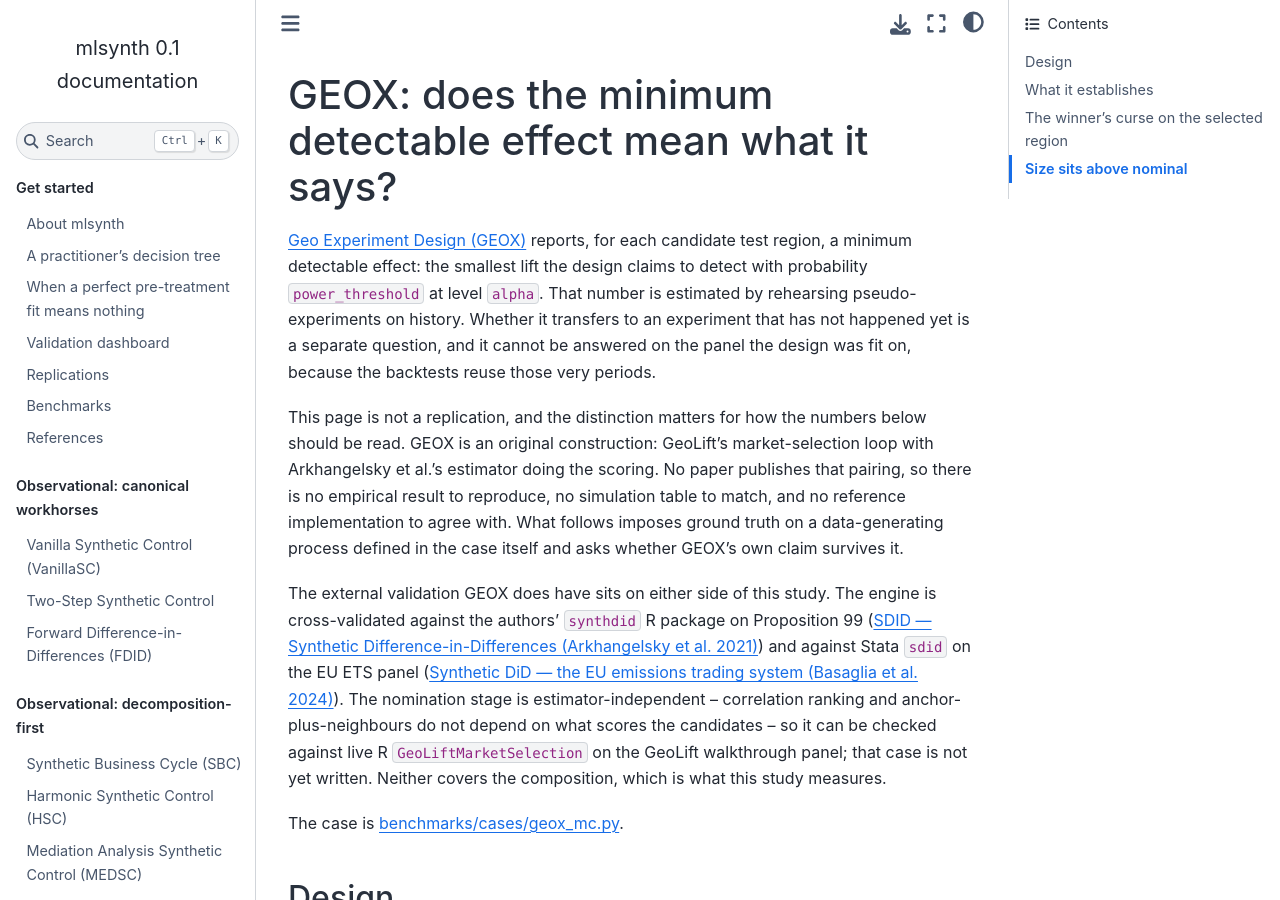
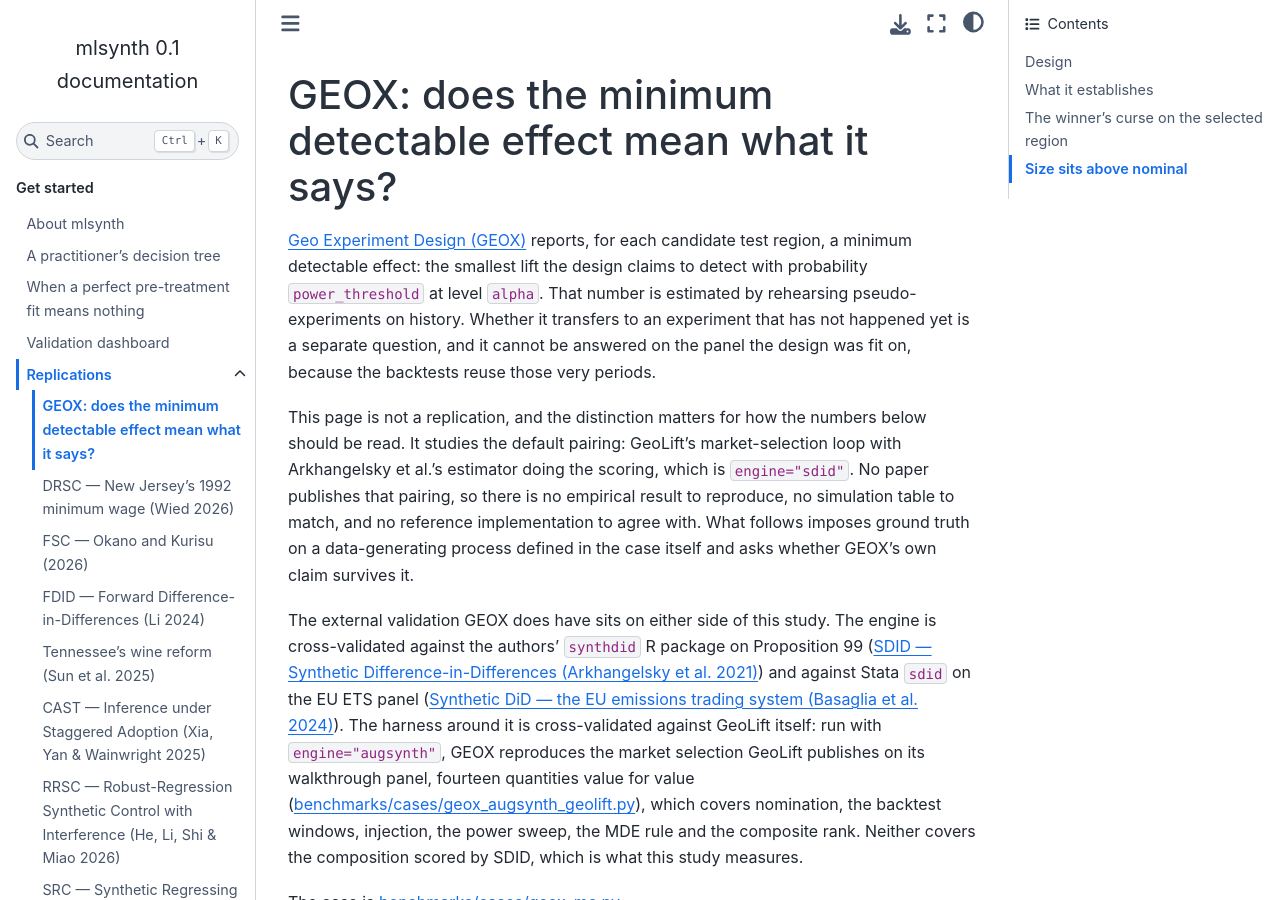
Before and after one commit to jgreathouse9/mlsynth, a Sphinx documentation site: the page built from docs/replications/geox.rst, in a window 1280 px wide and 900 px high. Built offline with Sphinx 7.4.7 and the Sphinx Book theme 1.1.4, drawn with Linux system fonts in a browser that asks for light colours; some of the changed text lies outside the part shown.

Commit message:
Bring the GEOX page up to date with the engine seam
The rename made the page's framing visible: it presented synthetic DiD as the
estimator throughout, which stopped being true when `engine` and `inference`
became settings.

- Notation now names what an engine supplies -- a pre-period-fitted
  counterfactual path -- and gives augsynth's alongside SDID's, so a reader on
  the augsynth path is not reading about a lambda that does not exist there.
- The sweep-shortcut argument generalises: no weight program sees the treated
  post block on either engine, which is what makes the analytic shift exact.
  Conformal keeps that and gives up the sigma-invariance, which is where the
  augsynth path's cost sits.
- The exact-MDE columns from #397 and the two winner MDEs from #395 were both
  undocumented. Both are documented now.

Four things on the page were wrong, not merely stale:

- The runnable example printed `metadata["winner_mde"]`, a key that does not
  exist; the run raises KeyError. It also passed `treatment_size=[2, 3, 4, 5]`
  while the output below it is the `treatment_size=2` run (31 candidates,
  atlanta + nashville). Both corrected against an actual run, and the two MDE
  keys are printed with their values.
- `winner_mde_planning` is not ordered against `winner_mde_optimistic` on a
  single panel. The correction is a tendency across panels; on this one it
  comes out lower, 0.10 against 0.15. Stated that way, with the run as the
  example.
- The Verification section stated the same paragraph twice.
- `replications/geox` sat on the line directly after `:caption:` in the
  replications toctree, so RST folded it into the caption text and the page was
  in no toctree at all. Sphinx now builds it with no geox warning outside the
  duplicate-object class the RTD config already documents.

`gen_llms_txt.py` indexed `SDIDGEO` and `GEOX` as two estimators, since both are
in `__all__` and both are classes. It now keeps the name the class carries. The
index was 80 entries and stale; regenerating brings it to 81 with GEOX.

The GeoLift cross-validation still reproduces all fourteen published values
exactly after the move.

```diff
--- a/docs/geox.rst
+++ b/docs/geox.rst
@@ -106,8 +106,11 @@ so :math:`s = 1` ends flush with the last observed period and each
 increment slides the window one period earlier. Everything before
 :math:`T_0` is the pre-period.
 
-Synthetic DiD chooses unit weights :math:`\omega` over donors and time
-weights :math:`\lambda` over pre-periods, and estimates
+What the engine supplies is a counterfactual path for :math:`y_t` fitted
+on the pre-period alone, and :math:`\hat\tau` is the average gap against
+it over the window. The default engine is synthetic DiD, which chooses
+unit weights :math:`\omega` over donors and time weights
+:math:`\lambda` over pre-periods, and estimates
 
 .. math::
 
@@ -120,8 +123,17 @@ weights :math:`\lambda` over pre-periods, and estimates
 Both weight vectors are non-negative and sum to one. Rearranged, the
 counterfactual path is
 :math:`\mathbf{Y}_{0}\omega + \big(\lambda' y_{\mathrm{pre}} - \lambda'
-\mathbf{Y}_{0,\mathrm{pre}}\omega\big)`, and :math:`\hat\tau` is the
-average gap against it over the window.
+\mathbf{Y}_{0,\mathrm{pre}}\omega\big)`.
+
+The augsynth engine has no :math:`\lambda`. It weights donors alone, and
+every pre-period counts equally: simplex synthetic-control weights first,
+then a ridge augmentation that corrects the pre-period imbalance those
+weights leave, which is what takes :math:`\omega` off the simplex. With
+``fixed_effects`` (its default, augsynth's ``fixedeff``) every unit is
+demeaned by its own pre-period mean before fitting and the level comes
+back as an intercept, so its counterfactual path is
+:math:`\alpha + \mathbf{Y}_{0}\omega`. Everything downstream of the path
+is the same for both engines.
 
 An effect of size :math:`e` is injected multiplicatively,
 :math:`y_t \mapsto (1 + e)\, y_t` on the window, matching GeoLift's
@@ -246,17 +258,22 @@ it is firing on its own drift. Under conformal both columns are
 series and is not analytic in the effect size.
 
 Two properties keep the sweep cheap, and both are consequences of where
-the weights get their information. The unit-weight program reads the
-treated pre-period, the time-weight program reads only donors, and the
-ridge reads only donors and counts, so no program sees the treated post
-block. Injecting an effect there cannot move :math:`\omega` or
-:math:`\lambda`, which makes
+the fit gets its information. Every weight program reads the pre-period
+only -- SDID's unit weights read the treated pre-period, its time weights
+and ridge read donors and counts, augsynth's ridge reads the pre-period
+matching matrices -- so none of them sees the treated post block.
+Injecting an effect there cannot move the weights, which makes
 
 .. math:: \hat\tau(e) = \hat\tau(0) + e \cdot \bar y_{\mathrm{post}}
 
 exact. The placebo draws reassign control markets, so
 :math:`\hat\sigma` does not depend on :math:`e` either. One fit and one
 placebo run therefore cover the whole grid of effect sizes.
+
+Conformal gives up the second property and keeps the first. Its p-value
+tests the injected series against permutations of the pre-period
+residuals, so it moves with :math:`e` and is recomputed at every grid
+point. That, and not the fit, is where the augsynth path's cost sits.
 
 Example
 -------
@@ -283,7 +300,8 @@ Example
    )).fit()
 
    print(design.selected_units)
-   print(design.metadata["winner_mde"])
+   print(design.metadata["winner_mde_optimistic"])   # 0.15
+   print(design.metadata["winner_mde_planning"])     # 0.10
    print(design.power.head())
 
 On the 40-market, 105-day panel this selects ``atlanta`` and
@@ -304,6 +322,22 @@ detected at the 10% level in essentially every backtest tried.
 Anything smaller would not be, so an experiment expecting a 5% lift needs
 a longer test, a bigger region, or a different metric.
 
+The two MDEs in ``metadata`` are the same quantity measured on different
+backtests. ``winner_mde_optimistic`` is what the scan produced, and it is
+the smallest MDE in a field of candidates -- the region most likely to be
+picked is the one whose estimate happened to come out low, so selection
+biases it downward. ``winner_mde_planning`` re-scores the winning region
+on backtests deeper in history that took no part in choosing it, which is
+why it is the one to plan against.
+
+That correction is a tendency across panels, not an inequality on any
+one. Here it comes out lower, 0.10 against 0.15, because the held-out
+windows are different windows and carry their own noise. The bias it
+corrects, and how it shrinks as ``n_backtests`` grows, are measured
+directly in :doc:`replications/geox`. ``n_validation_backtests`` sets how
+many held-out backtests the re-scoring gets; zero turns it off and leaves
+``winner_mde_planning`` as ``None``.
+
 ``design.design_weights`` carries both weight vectors, ``donor_weights``
 over markets and ``time_weights`` over pre-period dates. The time weights
 are sparse: on this panel 7 of 91 pre-days carry any weight.
@@ -322,10 +356,11 @@ answers how large a test region has to be and which markets it should
 contain at the same time. A ``treatment_size`` column carries each
 candidate's size, and ``metadata["treatment_sizes"]`` the sizes scanned.
 
-Each candidate is fit with its own treated count, which enters the SDID
-ridge as :math:`(N_{\mathrm{tr}} T_{\mathrm{post}})^{1/4}`, so a
-five-market region is regularised more strongly than a two-market one on
-the same panel.
+Each candidate is fit with its own treated count. Under ``engine="sdid"``
+that count enters the ridge as
+:math:`(N_{\mathrm{tr}} T_{\mathrm{post}})^{1/4}`, so a five-market
+region is regularised more strongly than a two-market one on the same
+panel.
 
 Scanning sizes 2 through 5 on the test panel gives 123 candidates, and
 the best of each size:
--- a/docs/replications.rst
+++ b/docs/replications.rst
@@ -49,8 +49,8 @@ below; the catalogue entries link to a dedicated page where one exists.
 .. toctree::
    :hidden:
    :caption: Dedicated replication pages
+
    replications/geox
-
    replications/drsc
    replications/fsc
    replications/fdid
--- a/docs/replications/geox.rst
+++ b/docs/replications/geox.rst
@@ -10,23 +10,26 @@ question, and it cannot be answered on the panel the design was fit on,
 because the backtests reuse those very periods.
 
 This page is not a replication, and the distinction matters for how the
-numbers below should be read. GEOX is an original construction:
-GeoLift's market-selection loop with Arkhangelsky et al.'s estimator
-doing the scoring. No paper publishes that pairing, so there is no
-empirical result to reproduce, no simulation table to match, and no
-reference implementation to agree with. What follows imposes ground
-truth on a data-generating process defined in the case itself and asks
-whether GEOX's own claim survives it.
+numbers below should be read. It studies the default pairing: GeoLift's
+market-selection loop with Arkhangelsky et al.'s estimator doing the
+scoring, which is ``engine="sdid"``. No paper publishes that pairing, so
+there is no empirical result to reproduce, no simulation table to match,
+and no reference implementation to agree with. What follows imposes
+ground truth on a data-generating process defined in the case itself and
+asks whether GEOX's own claim survives it.
 
 The external validation GEOX does have sits on either side of this
 study. The engine is cross-validated against the authors' ``synthdid``
 R package on Proposition 99 (:doc:`sdid`) and against Stata ``sdid`` on
-the EU ETS panel (:doc:`sdid_euets`). The nomination stage is
-estimator-independent -- correlation ranking and anchor-plus-neighbours
-do not depend on what scores the candidates -- so it can be checked
-against live R ``GeoLiftMarketSelection`` on the GeoLift walkthrough
-panel; that case is not yet written. Neither covers the composition,
-which is what this study measures.
+the EU ETS panel (:doc:`sdid_euets`). The harness around it is
+cross-validated against GeoLift itself: run with ``engine="augsynth"``,
+GEOX reproduces the market selection GeoLift publishes on its
+walkthrough panel, fourteen quantities value for value
+(`benchmarks/cases/geox_augsynth_geolift.py
+<https://github.com/jgreathouse9/mlsynth/blob/main/benchmarks/cases/geox_augsynth_geolift.py>`_),
+which covers nomination, the backtest windows, injection, the power
+sweep, the MDE rule and the composite rank. Neither covers the
+composition scored by SDID, which is what this study measures.
 
 The case is `benchmarks/cases/geox_mc.py
 <https://github.com/jgreathouse9/mlsynth/blob/main/benchmarks/cases/geox_mc.py>`_.
--- a/llms.txt
+++ b/llms.txt
@@ -51,6 +51,7 @@ is 1 for the treated unit in post-treatment periods. Results expose
 - **FMA** — Factor Model Approach (Li & Sonnier 2023) estimator.  (config: FMAConfig)
 - **FSC** — Functional synthetic control estimator.
 - **FSCM** — Forward-Selected Synthetic Control estimator.  (config: FSCMConfig)
+- **GEOX** — Geo experiment design by simulated power.  (config: GEOXConfig)
 - **GSYNTH** — Generalized synthetic control (Xu 2017) estimator.  (config: GSYNTHConfig)
 - **HSC** — Harmonic Synthetic Control (HSC) estimator.  (config: HSCConfig)
 - **ISCM** — Imperfect Synthetic Controls estimator.  (config: ISCMConfig)
```
Also changed, not shown: other parts of docs/geox.rst (+1 -1 lines), 2 other files.
